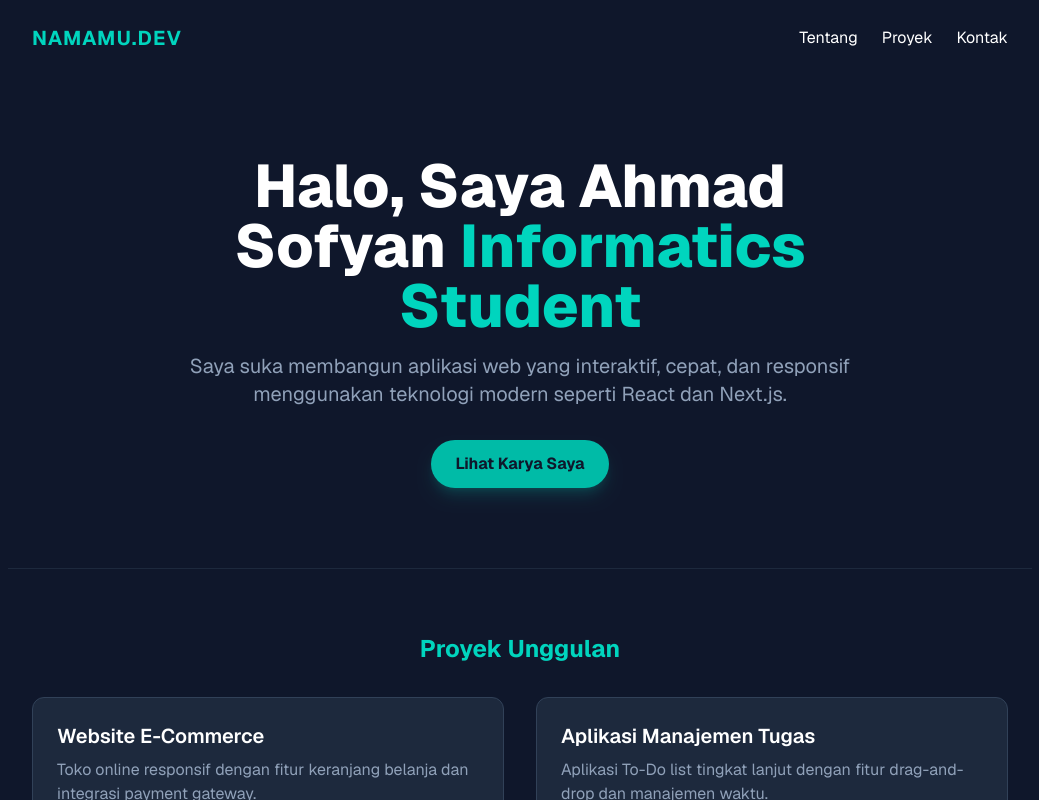
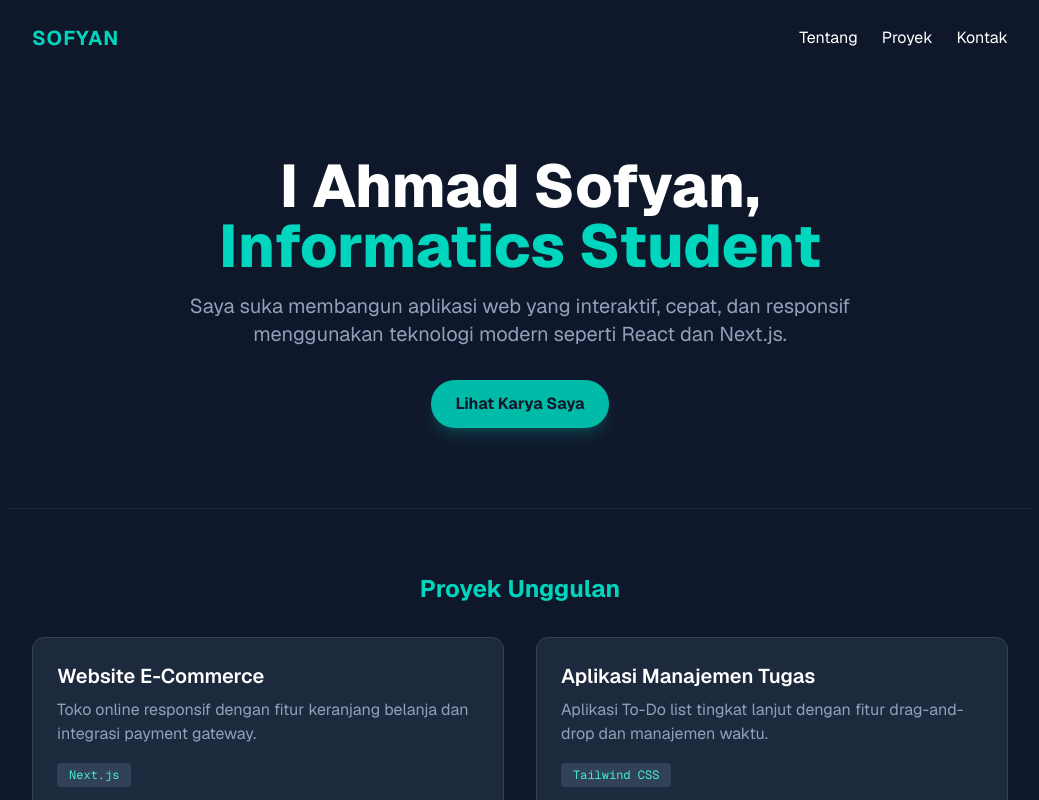
Before and after one commit to ahmadsofyannn/Portofolio-Next-JS, a Next.js app: page / in a window 1280 px wide. Shown: the top 800 px of the page, without its empty margins (120-1159 px from the left). Built offline with nearby package versions, Linux system fonts and the light colour scheme.

Commit message:
update desain portofolio

```diff
--- a/app/page.tsx
+++ b/app/page.tsx
@@ -5,7 +5,7 @@ export default function Home() {
     <div className="min-h-screen bg-slate-900 text-white font-sans">
       {/* Navbar */}
       <nav className="flex justify-between items-center p-6 max-w-5xl mx-auto">
-        <h1 className="text-xl font-bold tracking-wider text-teal-400">NAMAMU.DEV</h1>
+        <h1 className="text-xl font-bold tracking-wider text-teal-400">SOFYAN</h1>
         <div className="space-x-6">
           <a href="#about" className="hover:text-teal-400 transition">Tentang</a>
           <a href="#projects" className="hover:text-teal-400 transition">Proyek</a>
@@ -16,7 +16,7 @@ export default function Home() {
       {/* Hero Section */}
       <header className="flex flex-col items-center justify-center text-center py-20 px-4 max-w-3xl mx-auto">
         <h2 className="text-4xl md:text-6xl font-extrabold mb-4">
-          Halo, Saya Ahmad Sofyan <span className="text-teal-400">Informatics Student</span>
+          I Ahmad Sofyan, <span className="text-teal-400">Informatics Student</span>
         </h2>
         <p className="text-slate-400 text-lg md:text-xl mb-8">
           Saya suka membangun aplikasi web yang interaktif, cepat, dan responsif menggunakan teknologi modern seperti React dan Next.js.
```
